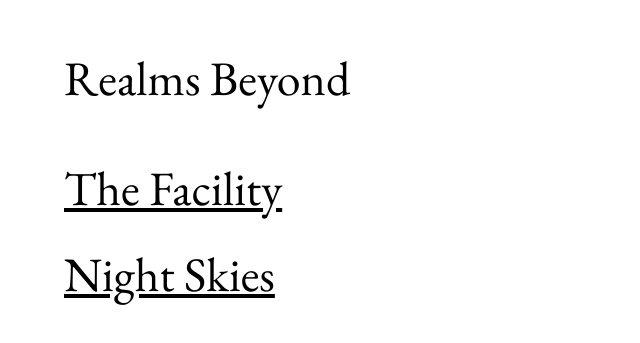
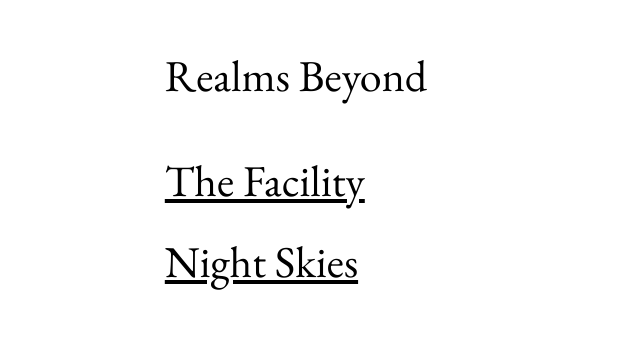
Before and after one commit to Objectivitix/realms-beyond, a plain HTML site: page index.html in a window 1280 px wide. Shown: the part 193-536 px from the top of the page, without its empty margins (0-640 px from the left). Drawn offline with nearby package versions, Linux system fonts and the light colour scheme.

Commit message:
Adjust main width and font size on home page

```diff
--- a/styles.css
+++ b/styles.css
@@ -26,14 +26,14 @@ body {
   justify-content: center;
   padding: 15rem 0;
   font-family: "EB Garamond", serif;
-  font-size: 3rem;
+  font-size: min(calc(3.5vw + 1.25rem), 2.75rem);
 }
 
 main {
   display: flex;
   flex-direction: column;
   gap: 3rem;
-  width: min(90vw, 65ch);
+  width: min(90vw, 45ch);
 }
 
 h1 {
```
